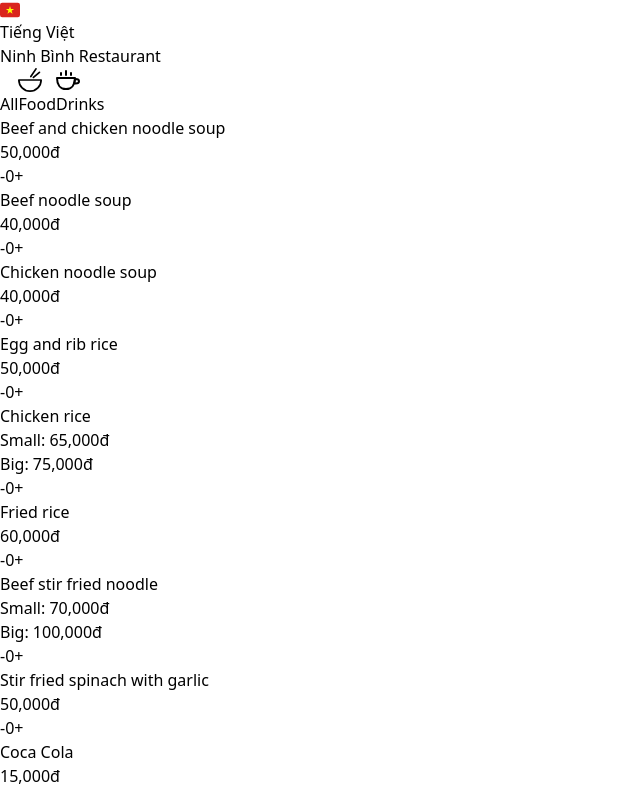
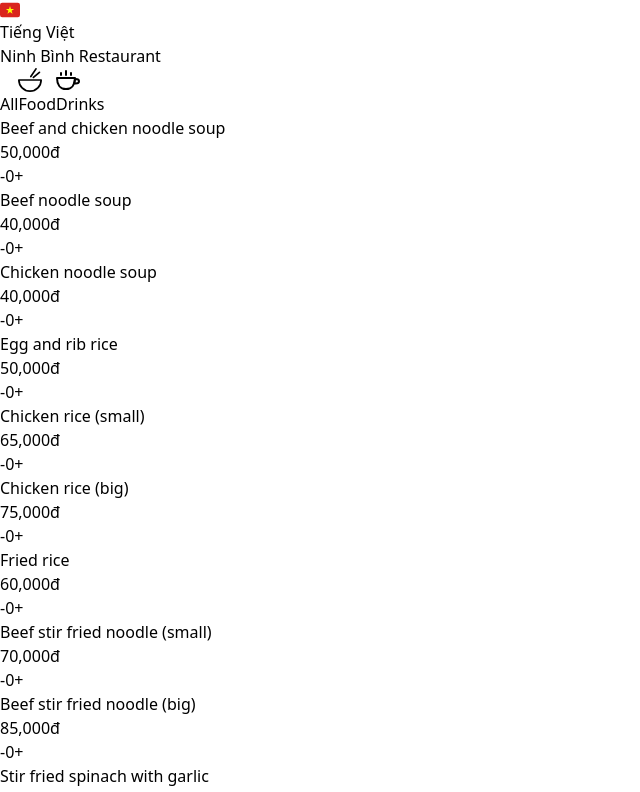
Before and after one commit to jarvin-s/ninh-binh, a Next.js app: page /en in a window 1280 px wide. Shown: the top 792 px of the page, without its empty margins (0-640 px from the left). Built offline with nearby package versions, Linux system fonts and the light colour scheme.

Commit message:
refactor: simplify product pricing and split multi-portion items

```diff
--- a/src/app/components/Hero.tsx
+++ b/src/app/components/Hero.tsx
@@ -180,20 +180,7 @@
               </div>
               <div className='flex flex-col items-center gap-2 md:flex-row md:gap-4'>
                 <div className='text-center text-base md:w-40 md:text-right md:text-lg'>
-                  {typeof product.price === 'number' ? (
-                    `${product.price.toLocaleString()}đ`
-                  ) : (
-                    <div className='flex flex-col items-center gap-1 md:items-end'>
-                      <div>
-                        {locale === 'en' ? 'Small' : 'Nhỏ'}:{' '}
-                        {product.price.small?.toLocaleString()}đ
-                      </div>
-                      <div>
-                        {locale === 'en' ? 'Big' : 'Lớn'}:{' '}
-                        {product.price.big?.toLocaleString()}đ
-                      </div>
-                    </div>
-                  )}
+                  {product.price.toLocaleString()}đ
                 </div>
                 <div className='flex items-center gap-2'>
                   <button
@@ -227,7 +214,7 @@
         )}
 
         {Object.keys(orderItems).length > 0 && (
-          <div className='mt-4 w-full text-center md:w-auto'>
+          <div className='w-full text-center md:w-auto'>
             <h2 className='text-lg font-bold md:text-xl'>
               {t('order_summary')}
             </h2>
@@ -243,8 +230,8 @@
                       locale as keyof typeof product.translations
                     ].name
                   }
-                  {typeof product.price !== 'number' &&
-                    ` (${orderItems[product.id]}x)`}
+
+                  {` (${orderItems[product.id]}x)`}
                 </div>
               ))}
             <div className='mt-2 text-lg font-bold md:text-xl'>
--- a/src/lib/products.ts
+++ b/src/lib/products.ts
@@ -1,6 +1,6 @@
 export interface Product {
     id: string
-    price: number | { small?: number; big?: number }
+    price: number
     translations: {
         en: {
             name: string
@@ -71,19 +71,30 @@
         },
     },
     {
-        id: 'chicken-rice',
-        price: {
-            small: 65000,
-            big: 75000,
-        },
+        id: 'chicken-rice-small',
+        price: 65000,
         translations: {
             en: {
-                name: 'Chicken rice',
-                description: 'Steamed rice with roasted chicken, served with special sauce',
+                name: 'Chicken rice (small)',
+                description: 'Small portion of chicken rice',
             },
             vn: {
-                name: 'Cơm đùi gà',
-                description: 'Cơm với gà quay, kèm nước sốt đặc biệt',
+                name: 'Cơm gà (nhỏ)',
+                description: 'Phần cơm gà nhỏ',
+            },
+        },
+    },
+    {
+        id: 'chicken-rice-big',
+        price: 75000,
+        translations: {
+            en: {
+                name: 'Chicken rice (big)',
+                description: 'Big portion of chicken rice',
+            },
+            vn: {
+                name: 'Cơm gà (lớn)',
+                description: 'Phần cơm gà lớn',
             },
         },
     },
@@ -102,19 +113,30 @@
         },
     },
     {
-        id: 'beef-stir-fried-noodle',
-        price: {
-            small: 70000,
-            big: 100000,
-        },
+        id: 'beef-stir-fried-noodle-small',
+        price: 70000,
         translations: {
             en: {
-                name: 'Beef stir fried noodle',
-                description: 'Rice noodles stir-fried with tender sliced beef and vegetables',
+                name: 'Beef stir fried noodle (small)',
+                description: 'Small portion of beef stir fried noodle',
             },
             vn: {
-                name: 'Mì xào bò',
-                description: 'Mì xào với thịt bò và rau củ',
+                name: 'Mì xào bò (nhỏ)',
+                description: 'Phần mì xào bò nhỏ',
+            },
+        },
+    },
+    {
+        id: 'beef-stir-fried-noodle-big',
+        price: 85000,
+        translations: {
+            en: {
+                name: 'Beef stir fried noodle (big)',
+                description: 'Big portion of beef stir fried noodle',
+            },
+            vn: {
+                name: 'Mì xào bò (lớn)',
+                description: 'Phần mì xào bò lớn',
             },
         },
     },
--- a/src/utils/orderCalculations.ts
+++ b/src/utils/orderCalculations.ts
@@ -6,6 +6,6 @@
         if (typeof product.price === 'number') {
             return total + product.price * quantity
         }
-        return total + (product.price.small || 0) * quantity
+        return total + (product.price || 0) * quantity
     }, 0)
 }
```
